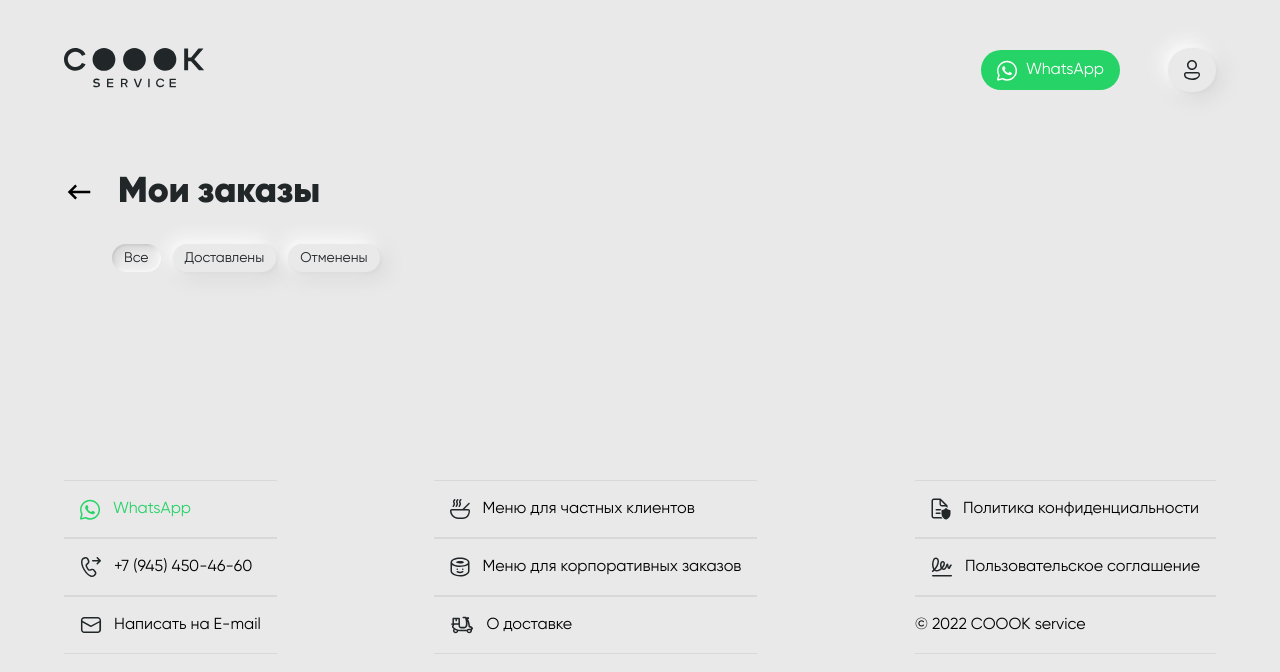
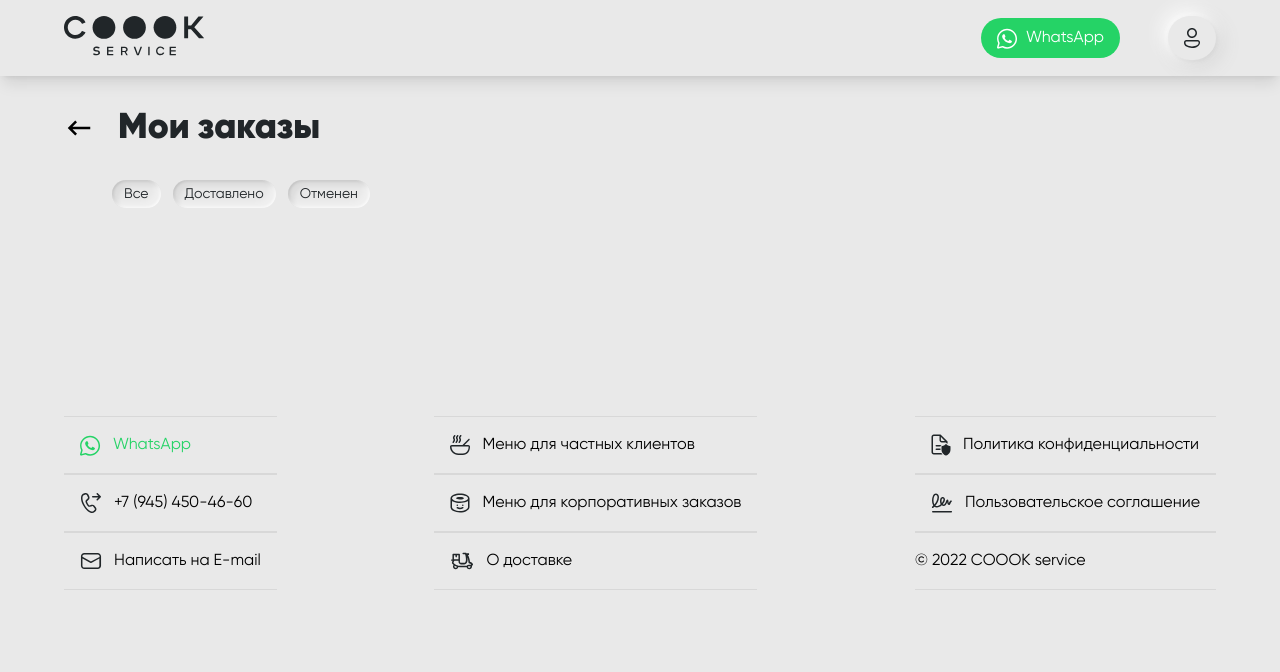
Before and after one commit to OmurbekArykbaev/cook-service, a React (Create React App) app: page /orders in a window 1280 px wide. Shown: the top 672 px of the page. Built offline with nearby package versions, Linux system fonts and the light colour scheme.

Commit message:
add func in orderList category

```diff
--- a/src/app/components/CartItem/CartItem.tsx
+++ b/src/app/components/CartItem/CartItem.tsx
@@ -34,7 +34,7 @@ const CartItem: FC<Props> = ({ product }) => {
 
   const deleteProductHandler = () => {
     dispatch(removeFoodInCart({ id }))
-    PushToast(`Продукт ${name} был удален из корзины!`, 5000)
+    PushToast(`Продукт ${name} был удален из корзины!`, 1000)
   }
 
   const decrementHandler = () => {
--- a/src/app/components/Category/Category.tsx
+++ b/src/app/components/Category/Category.tsx
@@ -10,7 +10,7 @@ import { getCategories } from "./categorySlice"
 const Category = () => {
   const dispatch = useAppDispatch()
   const { getAllCategories, allFoodData } = useAppSelector((state) => state)
-  const { filterState, allFoods } = allFoodData
+  const { filterState } = allFoodData
   const { categoriesData } = getAllCategories
 
   const { isLoading, error } = useQuery("categories", () => fetchCategories(), {
--- a/src/app/components/Header/Header.tsx
+++ b/src/app/components/Header/Header.tsx
@@ -1,6 +1,7 @@
 import { useState } from "react"
 import { Link } from "react-router-dom"
 import { useAppSelector } from "../../hooks"
+import { BsCart2 } from "react-icons/bs"
 import ToggleMenu from "./ToggleMenu"
 
 const Header = () => {
@@ -14,8 +15,8 @@ const Header = () => {
     0
   )
   return (
-    <header>
-      <div className="container wrapper py-12">
+    <header className="sticky top-0 z-50 bg-gray shadow-lg">
+      <div className="container wrapper py-4">
         <nav className="flex justify-between relative">
           <Link to="/">
             <img src="./img/logo.svg" alt="Logo" />
@@ -33,11 +34,12 @@ const Header = () => {
             {totalItemInProducts > 0 ? (
               <Link
                 to="/cart"
-                className="hidden text-lg text-black py-2 px-7 font-bold shadow md:block"
+                className="relative flex text-lg text-black py-2 px-4 mr-2 font-bold shadow"
               >
-                Заказать
-                <span className="text-orange"> {totalItemInProducts} </span>
-                {totalItemInProducts === 1 ? "блюдо" : "блюд"}
+                <BsCart2 size={24} />
+                <span className="text-orange text-md">
+                  {totalItemInProducts}{" "}
+                </span>
               </Link>
             ) : (
               <></>
--- a/src/app/components/OrderModal/PanelPart.tsx
+++ b/src/app/components/OrderModal/PanelPart.tsx
@@ -15,7 +15,7 @@ const PanelPart: FC<IProductInCart> = (props) => {
     dispatch(setIsOpen(false))
     dispatch(addFoodInCart(props))
     dispatch(removeProductInModal())
-    PushToast(`Блюдо "${name}" добавлено в корзину`, 2000)
+    PushToast(`Блюдо "${name}" добавлено в корзину`, 1000)
   }
 
   return (
--- /dev/null
+++ b/src/app/pages/OrderList/ButtonCategory.tsx
@@ -0,0 +1,22 @@
+import React, { FC } from "react"
+
+type Props = {
+  setFilter: React.Dispatch<
+    React.SetStateAction<"all" | "delivered" | "rejected">
+  >
+  name: string
+  category: "all" | "delivered" | "rejected"
+}
+
+const ButtonCategory: FC<Props> = ({ setFilter, name, category }) => {
+  return (
+    <button
+      onClick={() => setFilter(category)}
+      className="w-full btn shadow-btn-active mb-3 sm:mb-0 sm:w-auto"
+    >
+      {name}
+    </button>
+  )
+}
+
+export default ButtonCategory
--- a/src/app/pages/OrderList/OrderList.tsx
+++ b/src/app/pages/OrderList/OrderList.tsx
@@ -1,35 +1,73 @@
 import { useAppSelector } from "../../hooks"
 import { OrderItem, Title, Wrapper } from "../../components"
+import { useEffect, useState } from "react"
+import { IOrders } from "../../types/userProfile"
+import ButtonCategory from "./ButtonCategory"
+
+type TCategory = {
+  id: number
+  name: string
+  category: "all" | "delivered" | "rejected"
+}
+
+const dataCategory: TCategory[] = [
+  {
+    id: 1,
+    name: "Все",
+    category: "all",
+  },
+  {
+    id: 2,
+    name: "Доставлено",
+    category: "delivered",
+  },
+  {
+    id: 3,
+    name: "Отменен",
+    category: "rejected",
+  },
+]
 
 const OrderList = () => {
+  const [data, setData] = useState<IOrders[]>([])
+  const [filter, setFilter] = useState<"all" | "delivered" | "rejected">("all")
+
   const { orders } = useAppSelector((state) => state.userPofile)
+  // const changeFilterHandler = (filter) => {
+
+  // }
+
+  useEffect(() => {
+    if (filter === "all") {
+      setData(orders.orderList)
+    } else if (filter === "delivered") {
+      setData(orders.orderList.filter((i) => i.status === "delivered"))
+    } else if (filter === "rejected") {
+      setData(orders.orderList.filter((i) => i.status === "rejected"))
+    }
+  }, [filter, orders])
+
   return (
     <Wrapper>
       <section id="orderlist">
         <div className="flex flex-col py-4 sm:py-8">
-          {/* <!-- title --> */}
-
           <Title toPath="/" titleName="Мои заказы" />
 
-          {/* <!-- category --> */}
-
           <div className=" flex  items-center flex-wrap  sm:flex-nowrap px-6 sm:px-12">
-            <button className="w-full btn shadow-btn-active mb-3 sm:mb-0 sm:w-auto">
-              Все
-            </button>
-            <button className="w-full btn mb-3 sm:mb-0 sm:w-auto">
-              Доставлены
-            </button>
-            <button className=" w-full btn mb-3 sm:mb-0 sm:w-auto">
-              Отменены
-            </button>
+            {dataCategory.map((item) => (
+              <ButtonCategory
+                setFilter={setFilter}
+                name={item.name}
+                category={item.category}
+              />
+            ))}
           </div>
 
           {/* <!-- item wrapper --> */}
 
           <ul className="flex flex-col p-6 md:p-12 w-full">
-            {orders &&
-              orders.orderList
+            {data &&
+              data
                 .map((item) => (
                   <OrderItem
                     key={item.id}
```
